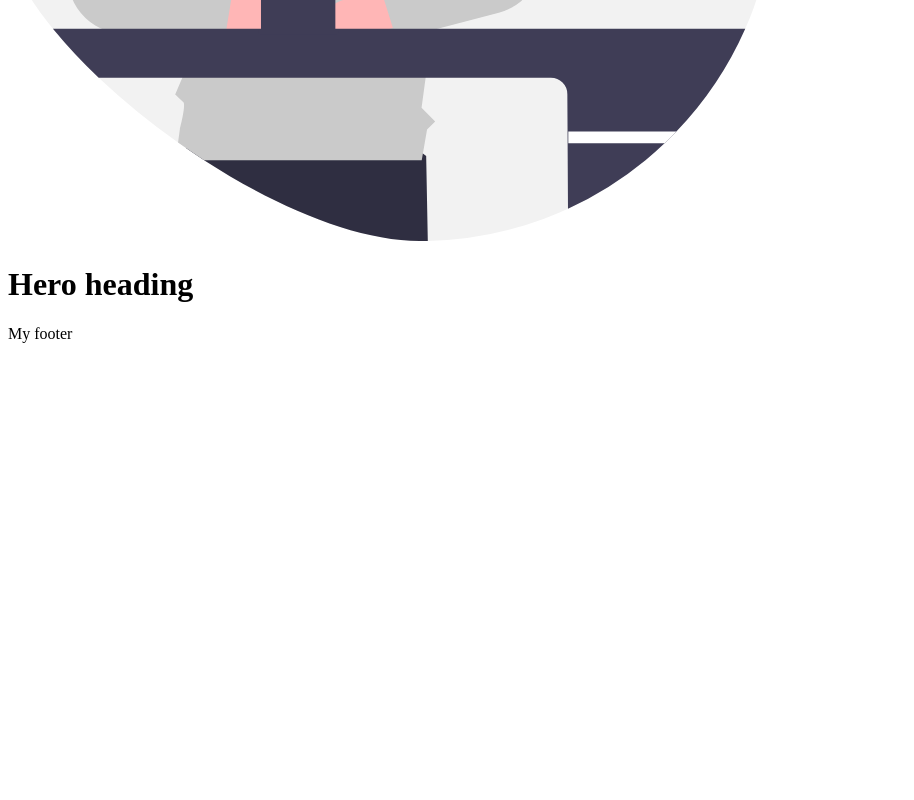
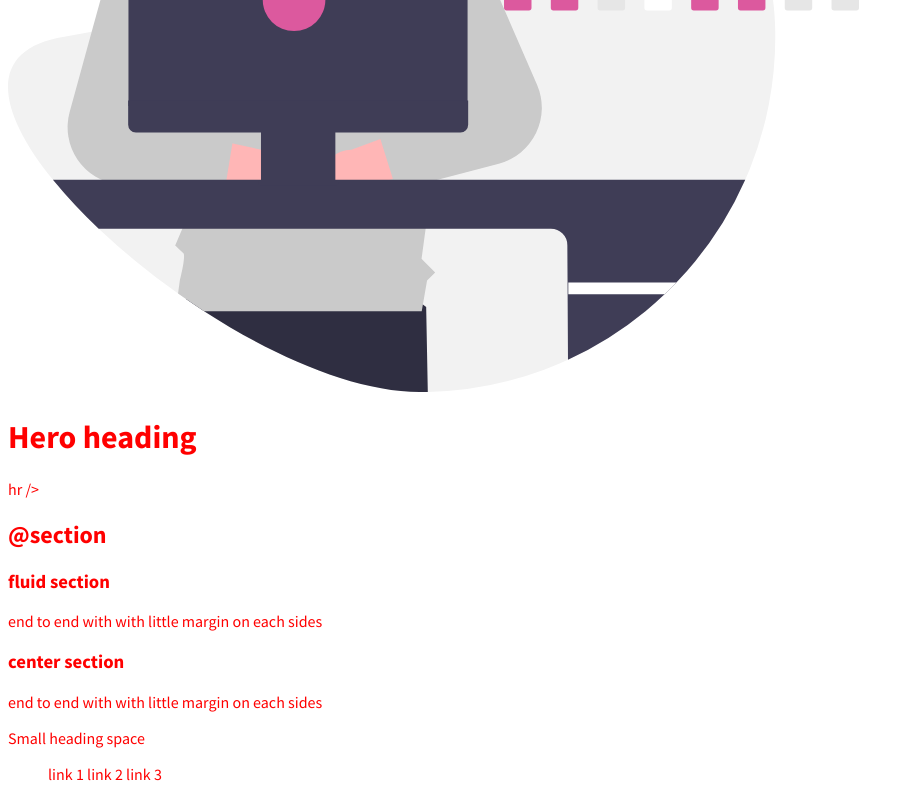
Before and after one commit to Noufaln26/Component-ibrary, a plain HTML site: page index.html in a window 1280 px wide. Shown: the part 1772-2572 px from the top of the page, without its empty margins (0-914 px from the left). Before the commit the page ends 2123 px from the top, so only its background shows below. Drawn offline with Linux system fonts and the light colour scheme.

Commit message:
feat - Updated index.css
Added font

```diff
--- /dev/null
+++ b/index.css
@@ -0,0 +1,5 @@
+@import url('https://fonts.googleapis.com/css2?family=Source+Sans+Pro:wght@400;700&display=swap');
+body{
+    color:red;
+    font-family: 'Source Sans Pro', sans-serif;
+}
--- a/index.html
+++ b/index.html
@@ -4,6 +4,8 @@
     <meta charset="UTF-8" />
     <meta http-equiv="X-UA-Compatible" content="IE=edge" />
     <meta name="viewport" content="width=device-width, initial-scale=1.0" />
+    <link rel="stylesheet" href="index.css">
+
     <title>Component Library</title>
   </head>
   <body>
@@ -18,6 +20,8 @@
     <h1>The biggest heading</h1>
     <h2>Second biggest heading</h2>
     <p>This is a normal text using paragraph tag</p>
+    <p>Bold font</p>
+    <strong>Bold</strong> <p></p>
     <small>Relativly small text</small>
     <hr />
     <h2>Fluid Container</h2>
@@ -72,15 +76,29 @@
         <img src="/images/heroimage.svg" >
         <h1>Hero heading</h1>
     </header>
+    hr />
+
+     <h2>@section</h2>
+     <h3>fluid section</h3>
+     <p>end to end with with little margin on each sides</p>
+    <section>
+
+      <h3>center section</h3>
+     <p>end to end with with little margin on each sides</p>
+    <section>
 
 
-
-
-
-
+    </section>
 
     <footer>
-        My footer
+        <div>
+          Small heading space
+        </div>
+        <ul>
+          <list>link 1</list>
+          <list>link 2</list>
+          <list>link 3</list>
+        </ul>
     </footer>
 
 
```
